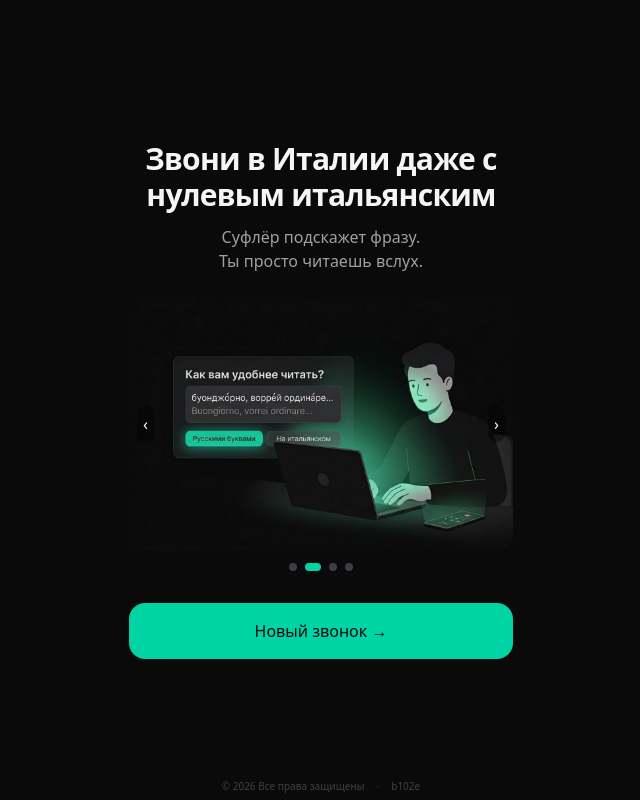
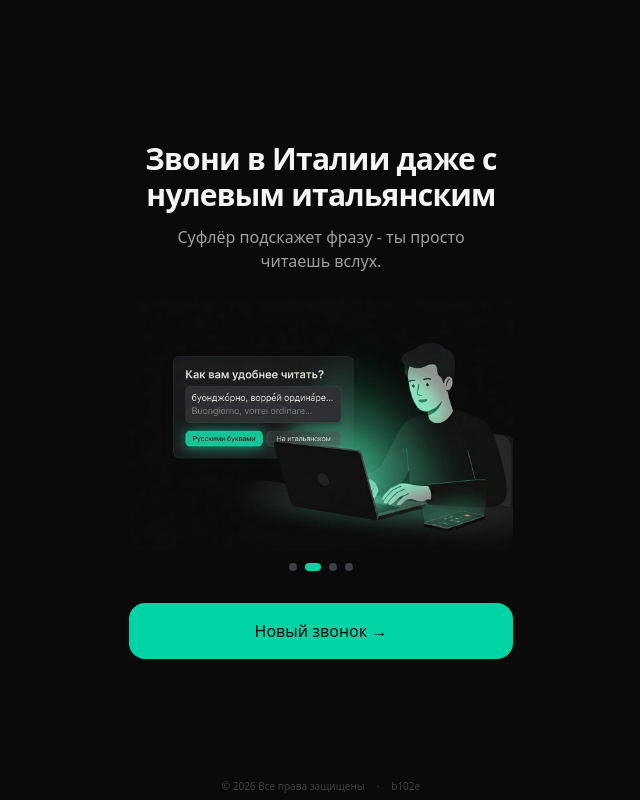
Before and after one commit to b102e/sufler-lite, a Next.js app: page / in a window 1280 px wide. Shown: the whole page, without its empty margins (319-959 px from the left). Built offline with nearby package versions, Linux system fonts and the light colour scheme.

Commit message:
Remove carousel arrows, update hero subtitle

```diff
--- a/components/HeroScreen.tsx
+++ b/components/HeroScreen.tsx
@@ -17,7 +17,7 @@ export default function HeroScreen({ onStart, className = "" }: Props) {
         </h1>
 
         <p className="text-base text-cb-muted text-center mt-3 max-w-xs mx-auto">
-          Суфлёр подскажет фразу.<br />Ты просто читаешь вслух.
+          Суфлёр подскажет фразу - ты просто читаешь вслух.
         </p>
 
         <HowItWorksCarousel className="mt-6 mb-2" />
--- a/components/HowItWorksCarousel.tsx
+++ b/components/HowItWorksCarousel.tsx
@@ -40,21 +40,6 @@ export default function HowItWorksCarousel({ className = "" }: { className?: str
         style={{ paddingBottom: "66%" }}
         onClick={() => goTo((current + 1) % TOTAL)}
       >
-        {/* Arrows — desktop only */}
-        <button
-          type="button"
-          onClick={(e) => { e.stopPropagation(); goTo((current - 1 + TOTAL) % TOTAL); }}
-          className="hidden md:flex absolute left-2 top-1/2 -translate-y-1/2 z-10 bg-black/40 rounded-full p-1.5 text-white items-center justify-center"
-        >
-          ‹
-        </button>
-        <button
-          type="button"
-          onClick={(e) => { e.stopPropagation(); goTo((current + 1) % TOTAL); }}
-          className="hidden md:flex absolute right-2 top-1/2 -translate-y-1/2 z-10 bg-black/40 rounded-full p-1.5 text-white items-center justify-center"
-        >
-          ›
-        </button>
 
         <div
           style={{ opacity: isVisible ? 1 : 0, transition: "opacity 600ms ease" }}
```
